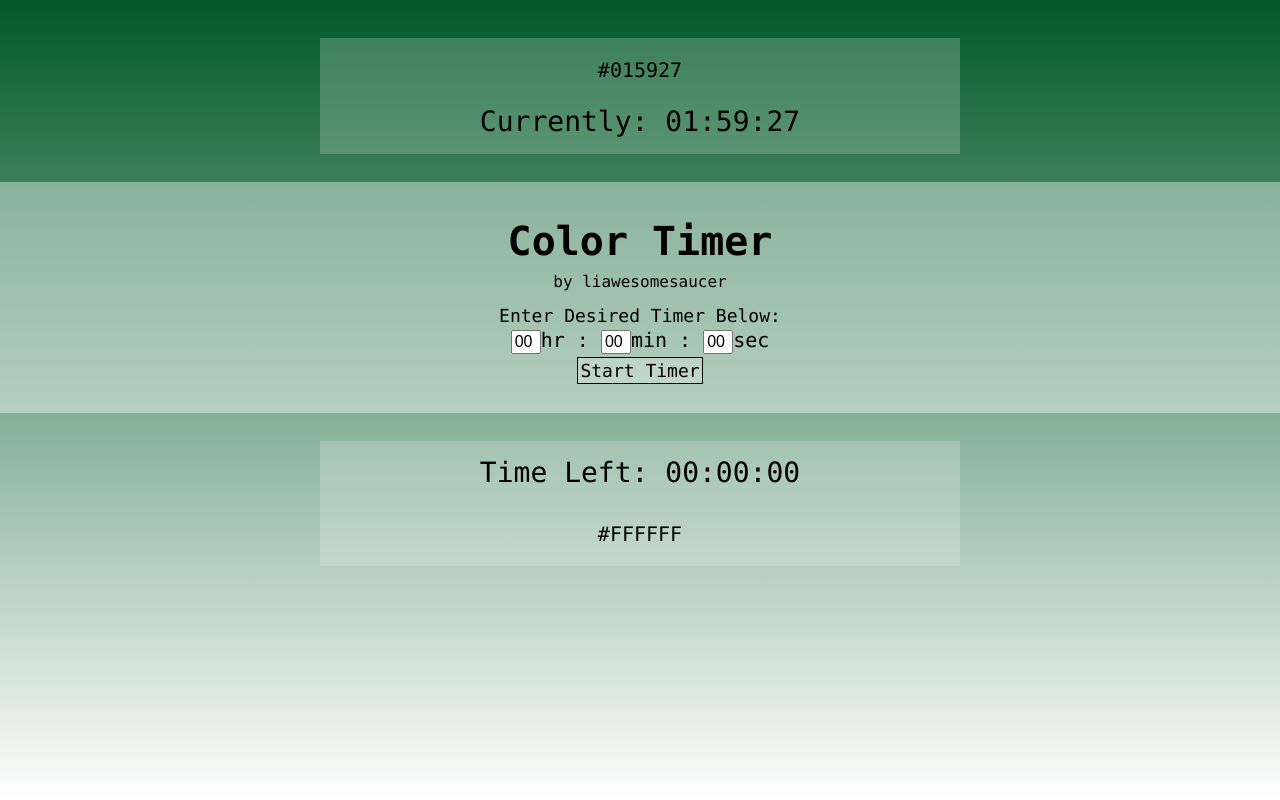
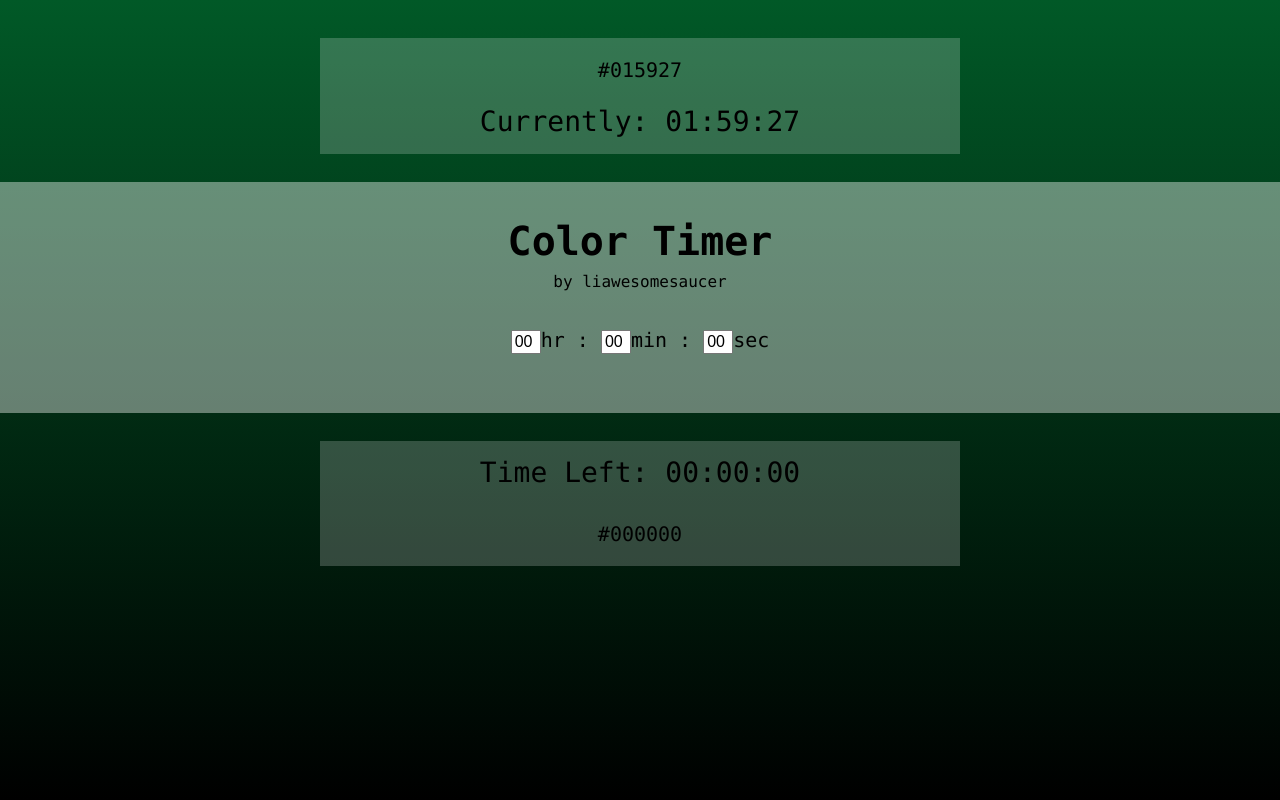
Before and after one commit to liawesomesaucer/color_timer, a plain HTML site: page index.html in a window 1280 px wide. Both pictures are taken after a click on the link "Start Timer". Drawn offline with nearby package versions, Linux system fonts and the light colour scheme.

Commit message:
fade button out
fades button out

```diff
--- a/index.html
+++ b/index.html
@@ -83,9 +83,8 @@
 
 	<script>
 
+		//$( "#fb-like" ).hide();
 		var bottom_color = '#ffffff'
-
-		//alert('#' + cur_hour + cur_min + cur_sec);
 
 		function cur_time() {
 			var d = new Date();
@@ -119,6 +118,9 @@
 		setInterval(cur_time, 500);
 
 		function timer_start() {
+
+			// Starts the color timer!
+
 			var start_hour = document.getElementById('hours').value;
 			var start_min = document.getElementById('minutes').value;
 			var start_sec = document.getElementById('seconds').value;
@@ -126,7 +128,7 @@
 			if (!parseInt(start_hour) && parseInt(start_hour) != 0) {alert("Improper input: Not a Number Entered")};
 			if (!parseInt(start_min) && parseInt(start_min) != 0) {alert("Improper input: Not a Number Entered")};
 			if (!parseInt(start_sec) && parseInt(start_sec) != 0) {alert("Improper input: Not a Number Entered")};
-			//alert('working');
+
 			if (start_hour<10) {start_hour = '0' + start_hour};
 			if (start_min<10) {start_min = '0' + start_min};
 			if (start_sec<10) {start_sec = '0' + start_sec};
@@ -136,8 +138,11 @@
 			if (start_sec.length>2) {start_sec = start_sec.slice(start_sec.length-2, start_sec.length) };
 
 			$('#bottom_timer').html('Time Left: ' + start_hour + ':' + start_min + ':' + start_sec);
+			$('#bottom_color').html('#' + start_hour + start_min + start_sec);
+			bottom_color = '#' + start_hour + start_min + start_sec;
 			//$('#center').css({"background-color":"rgba(255, 255, 255, 0.2)"});
-			//$('.input').fadeOut();
+			$('.disappear').delay(0).fadeTo(1000, 0);
+			//$('#fb-like').fadeIn();
 
 			var interval = setInterval(function() {
 				if (start_hour == 0 && start_min == 0 && start_sec == 0) {
@@ -169,13 +174,26 @@
 			$('#bottom_color').html('#' + start_hour + start_min + start_sec);
 
 			bottom_color = '#' + start_hour + start_min + start_sec;
-
-		}, 1000);
+			}, 1000);
 		}
 	</script>
 </head>
 
 <body>
+<!--
+	<div id="fb-root"></div>
+	<script>
+		(function(d, s, id) {
+		  	var js, fjs = d.getElementsByTagName(s)[0];
+		  	if (d.getElementById(id)) return;
+		  	js = d.createElement(s); js.id = id;
+		  	js.src = "//connect.facebook.net/en_US/sdk.js#xfbml=1&version=v2.0";
+		  	fjs.parentNode.insertBefore(js, fjs);
+		}
+		(document, 'script', 'facebook-jssdk'));
+	</script>
+ -->
+
 	<div class="content">
 
 
@@ -190,7 +208,7 @@
 			<p id="subheader" style="margin:-10px;font-size:16px;">by liawesomesaucer</p>
 		</div>
 		<div class=input>
-			<div id="input">
+			<div id="input" class="disappear">
 				<p style="margin-bottom:-5px;font-size:18px">Enter Desired Timer Below:</p>
 			</div>
 
@@ -202,9 +220,12 @@
 				<input maxlength="2" id="seconds" value="00">sec</input>
 			</div>
 
-			<div id="input" style="margin-top:5px;">
-				<a href="#" onClick="javascript:timer_start();">Start Timer</a>
+			<div id="input" style="margin-top:5px;" class="disappear">
+				<a id="button" href="#" onClick="javascript:timer_start();">Start Timer</a>
 			</div>
+<!--
+			<div class="fb-like" data-href="https://liawesomesaucer.github.io/color_timer/index.html" data-layout="standard" data-action="like" data-show-faces="true" data-share="true"></div>
+ -->
 		</div>
 	</div>
 
```
